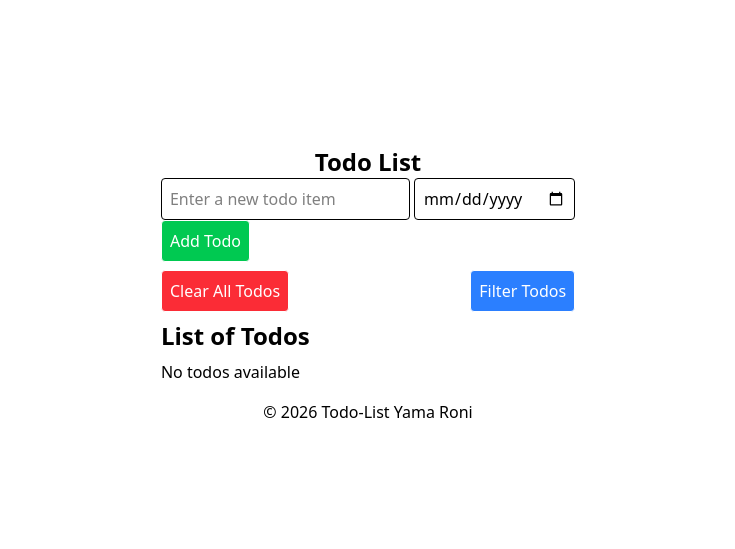
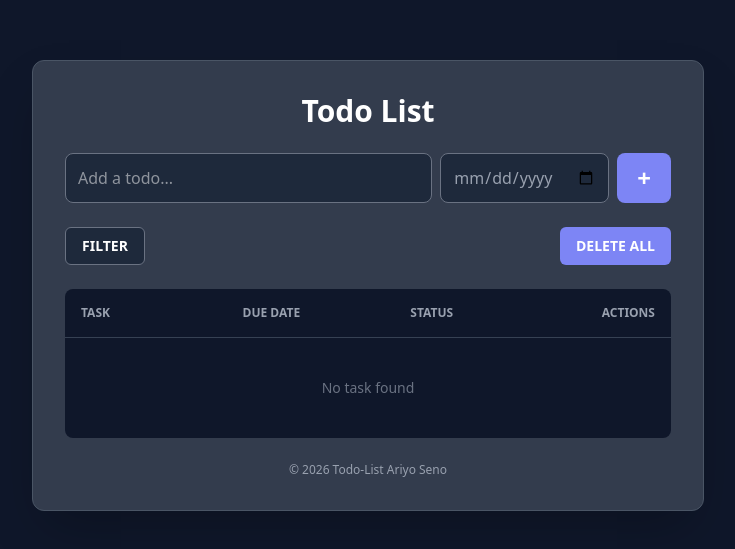
Before and after one commit to AriyoSeno/CodingCamp-19Jan26-AriyoSeno, a plain HTML site: page index.html in a window 1280 px wide. Shown: the part 115-664 px from the top of the page, without its empty margins (272-1007 px from the left). Drawn offline with nearby package versions, Linux system fonts and the light colour scheme; files that its build step writes are made by us from their sources.

Commit message:
refactor: update HTML structure and improve CSS styles for better layout

```diff
--- a/css/style.css
+++ b/css/style.css
@@ -1,5 +1,4 @@
 body {
-    justify-items: center;
-    height: 100vh;
-    align-content: center;
+    background-color: #0f172a;
+    margin: 0;
 }
--- a/index.html
+++ b/index.html
@@ -1,70 +1,61 @@
 <!DOCTYPE html>
 <html lang="en">
-
 <head>
     <meta charset="UTF-8">
     <meta name="viewport" content="width=device-width, initial-scale=1.0">
     <title>Todo-List Ariyo Seno</title>
-
-    <!-- CSS External File -->
-    <link rel="stylesheet" href="css/style.css">
-
-    <!-- Tailwind CSS CDN -->
+    <link rel="stylesheet" href="style.css">
     <script src="https://cdn.jsdelivr.net/npm/@tailwindcss/browser@4"></script>
 </head>
+<body class="bg-[#0f172a] text-white flex justify-center items-center min-h-screen">
 
-<body>
-    <!-- Header Section -->
-    <header>
-        <h1 class="text-2xl font-bold">Todo List</h1>
-    </header>
+    <div class="bg-[#333c4d] p-8 rounded-xl shadow-2xl w-full max-w-2xl border border-gray-600">
 
-    <!-- Main Content Section -->
-    <main>
-        <!-- Form Section -->
-        <section>
-            <form>
-                <!-- Todo Input -->
-                <input class="border p-2 rounded" type="text" id="todo-input" placeholder="Enter a new todo item">
+        <header class="text-center mb-6">
+            <h1 class="text-3xl font-bold">Todo List</h1>
+        </header>
 
-                <!-- Date Input -->
-                <input class="border p-2 rounded" type="date" id="todo-date" placeholder="Enter due date">
-            </form>
+        <section class="flex gap-2 mb-6">
+            <input class="bg-[#1e293b] border border-gray-500 p-3 rounded-lg flex-grow outline-none focus:border-indigo-400"
+                   type="text" id="todo-input" placeholder="Add a todo...">
 
-            <!-- Add Button -->
-            <button class="border rounded p-2 bg-green-500 text-white" onclick="addTodo()" type="button">Add
-                Todo</button>
+            <input class="bg-[#1e293b] border border-gray-500 p-3 rounded-lg outline-none focus:border-indigo-400 text-gray-400"
+                   type="date" id="todo-date">
+
+            <button class="bg-[#7d85f5] hover:bg-[#6b72d6] text-white px-5 rounded-lg text-2xl font-bold transition-all"
+                    onclick="addTodo()">+</button>
         </section>
 
-        <!-- Action Section -->
-        <section class="flex pt-2 justify-between">
-            <!-- Clear All Button -->
-            <button class="border rounded p-2 bg-red-500 text-white" onclick="deleteAllTodo()">Clear All Todos</button>
-
-            <!-- Filter Options -->
-            <button class="border rounded p-2 bg-blue-500 text-white">Filter Todos</button>
+        <section class="flex justify-between mb-6">
+            <button class="bg-[#1e293b] border border-gray-500 px-4 py-2 rounded-md text-sm font-semibold hover:bg-gray-700 transition"
+                    onclick="filterTodo()">FILTER</button>
+            <button class="bg-[#7d85f5] px-4 py-2 rounded-md text-sm font-bold hover:bg-[#6b72d6] transition uppercase"
+                    onclick="deleteAllTodo()">Delete All</button>
         </section>
 
-        <!-- Todo List Section -->
-        <section class="pt-2">
-            <header>
-                <h1 class="text-2xl font-semibold">List of Todos</h1>
-            </header>
+        <div class="bg-[#0f172a] rounded-lg overflow-hidden">
+            <table class="w-full text-left border-collapse">
+                <thead class="text-xs text-gray-400 uppercase border-b border-gray-700">
+                    <tr>
+                        <th class="p-4">Task</th>
+                        <th class="p-4 text-center">Due Date</th>
+                        <th class="p-4 text-center">Status</th>
+                        <th class="p-4 text-right">Actions</th>
+                    </tr>
+                </thead>
+                <tbody id="todo-list" class="text-sm">
+                    <tr id="empty-message">
+                        <td colspan="4" class="p-10 text-center text-gray-500">No task found</td>
+                    </tr>
+                </tbody>
+            </table>
+        </div>
 
-            <ul class="pt-2" id="todo-list">
-                <!-- Todo items will be dynamically added here -->
-                <li>No todos available</li>
-            </ul>
-        </section>
-    </main>
+        <footer class="mt-6">
+            <p class="text-center text-gray-400 text-xs text-opacity-50">© 2026 Todo-List Ariyo Seno</p>
+        </footer>
+    </div>
 
-    <!-- Footer Section -->
-    <footer>
-        <p class="text-center pt-4">© 2026 Todo-List Yama Roni</p>
-    </footer>
-
-    <!-- Javascript File -->
-    <script src="js/script.js"></script>
+    <script src="script.js"></script>
 </body>
-
 </html>
--- a/js/script.js
+++ b/js/script.js
@@ -1,54 +1,65 @@
-// Temporary storage for todo items
 let todos = [];
 
-// Function to add a new todo item
 function addTodo() {
-    const todoInput = document.getElementById('todo-input').value;
-    const todoDate = document.getElementById('todo-date').value;
+    const todoInput = document.getElementById('todo-input');
+    const todoDate = document.getElementById('todo-date');
 
-    if (todoInput === '' || todoDate === '') {
+    if (todoInput.value === '' || todoDate.value === '') {
         alert('Please enter both a todo item and a due date.');
-    } else {
-        const newTodo = {
-            todo: todoInput,
-            date: todoDate,
-        };
+        return;
+    }
 
-        todos.push(newTodo);
+    const newTodo = {
+        id: Date.now(), // Unique ID untuk hapus
+        todo: todoInput.value,
+        date: todoDate.value,
+        status: 'In Progress'
+    };
 
-        document.getElementById('todo-input').value = '';
-        document.getElementById('todo-date').value = '';
+    todos.push(newTodo);
+    todoInput.value = '';
+    todoDate.value = '';
 
-        // Re-render the todo list
+    renderTodos();
+}
+
+function deleteTodo(id) {
+    todos = todos.filter(t => t.id !== id);
+    renderTodos();
+}
+
+function renderTodos() {
+    const todoList = document.getElementById('todo-list');
+
+    if (todos.length === 0) {
+        todoList.innerHTML = `<tr id="empty-message"><td colspan="4" class="p-10 text-center text-gray-500">No task found</td></tr>`;
+        return;
+    }
+
+    todoList.innerHTML = '';
+
+    todos.forEach((todo) => {
+        todoList.innerHTML += `
+        <tr class="border-b border-gray-800 hover:bg-gray-800/50 transition">
+            <td class="p-4">${todo.todo}</td>
+            <td class="p-4 text-center text-gray-400">${todo.date}</td>
+            <td class="p-4 text-center">
+                <span class="bg-blue-900 text-blue-300 px-2 py-1 rounded text-xs">${todo.status}</span>
+            </td>
+            <td class="p-4 text-right">
+                <button onclick="deleteTodo(${todo.id})" class="text-red-400 hover:text-red-600 transition">Delete</button>
+            </td>
+        </tr>`;
+    });
+}
+
+function deleteAllTodo() {
+    if(confirm("Are you sure you want to delete all tasks?")) {
+        todos = [];
         renderTodos();
-
     }
 }
 
-// Function to render the todo list
-function renderTodos() {
-    const todoList = document.getElementById('todo-list');
-
-    // Clear existing list
-    todoList.innerHTML = '';
-
-    // Render each todo item
-    todos.forEach((todo, _) => {
-        todoList.innerHTML += `
-        <li>
-            <p class="text-2xl">${todo.todo} <span class="text-sm text-gray-500">(${todo.date})</span></p>
-            <hr />
-        </li>`;
-    });
+function filterTodo() {
+    alert("Filter function coming soon!");
 }
-
-// Function to delete all todo items
-function deleteAllTodo() {
-    todos = [];
-
-    // Re-render the todo list
-    renderTodos();
-}
-
-// Function to filter todo items (not implemented yet)
-function filterTodo() { }
```
